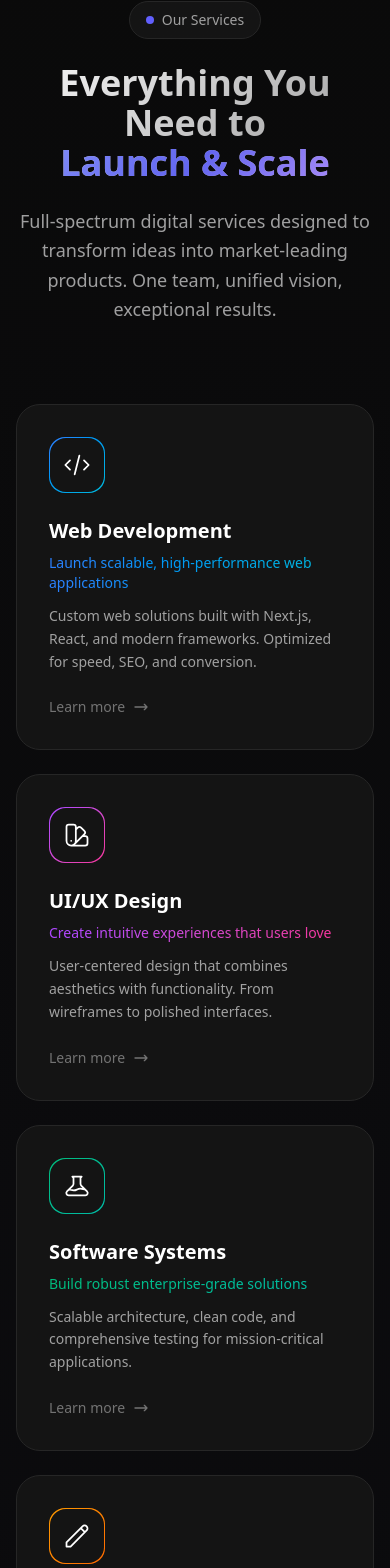
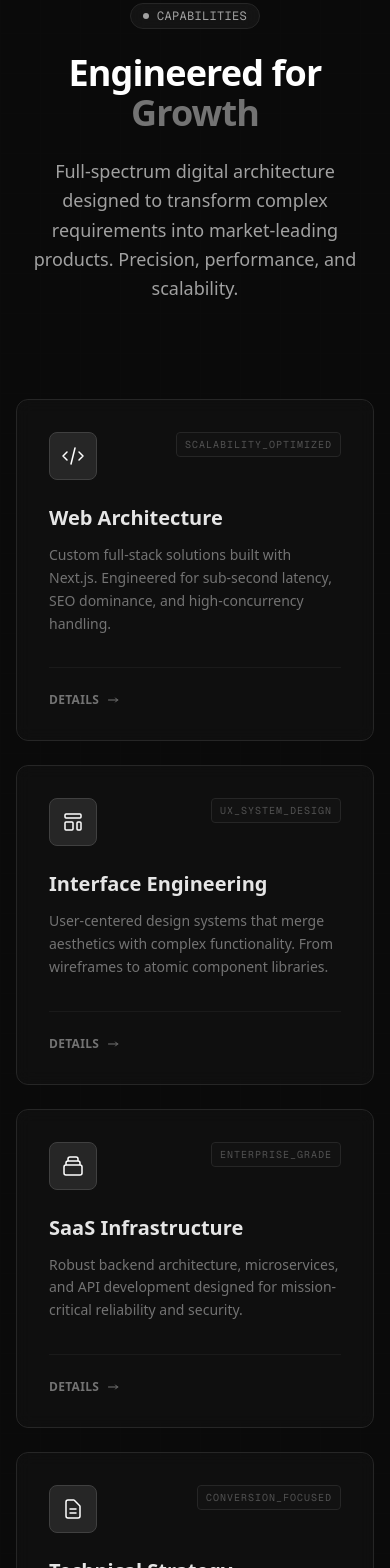
Before and after one commit to space-lance/spacelance-website, a Next.js app: page / in a window 390 px wide. Shown: the part 971-2539 px from the top of the page. Built offline with nearby package versions, Linux system fonts and the light colour scheme.

Commit message:
feat: update ServicesSection with improved service descriptions, icons, and layout; enhance responsiveness and visual design

```diff
--- a/app/components/ServicesSection.tsx
+++ b/app/components/ServicesSection.tsx
@@ -6,75 +6,68 @@ const services = [
     {
         id: 'web-dev',
         icon: (
-            <svg className="w-7 h-7" fill="none" stroke="currentColor" viewBox="0 0 24 24">
+            <svg className="w-6 h-6" fill="none" stroke="currentColor" viewBox="0 0 24 24">
                 <path strokeLinecap="round" strokeLinejoin="round" strokeWidth={1.5} d="M10 20l4-16m4 4l4 4-4 4M6 16l-4-4 4-4" />
             </svg>
         ),
-        title: 'Web Development',
-        outcome: 'Launch scalable, high-performance web applications',
-        description: 'Custom web solutions built with Next.js, React, and modern frameworks. Optimized for speed, SEO, and conversion.',
-        gradient: 'from-blue-500 to-cyan-500',
+        title: 'Web Architecture',
+        outcome: 'SCALABILITY_OPTIMIZED',
+        description: 'Custom full-stack solutions built with Next.js. Engineered for sub-second latency, SEO dominance, and high-concurrency handling.',
     },
     {
         id: 'ui-ux',
         icon: (
-            <svg className="w-7 h-7" fill="none" stroke="currentColor" viewBox="0 0 24 24">
-                <path strokeLinecap="round" strokeLinejoin="round" strokeWidth={1.5} d="M7 21a4 4 0 01-4-4V5a2 2 0 012-2h4a2 2 0 012 2v12a4 4 0 01-4 4zm0 0h12a2 2 0 002-2v-4a2 2 0 00-2-2h-2.343M11 7.343l1.657-1.657a2 2 0 012.828 0l2.829 2.829a2 2 0 010 2.828l-8.486 8.485M7 17h.01" />
+            <svg className="w-6 h-6" fill="none" stroke="currentColor" viewBox="0 0 24 24">
+                <path strokeLinecap="round" strokeLinejoin="round" strokeWidth={1.5} d="M4 5a1 1 0 011-1h14a1 1 0 011 1v2a1 1 0 01-1 1H5a1 1 0 01-1-1V5zM4 13a1 1 0 011-1h6a1 1 0 011 1v6a1 1 0 01-1 1H5a1 1 0 01-1-1v-6zM16 13a1 1 0 011-1h2a1 1 0 011 1v6a1 1 0 01-1 1h-2a1 1 0 01-1-1v-6z" />
             </svg>
         ),
-        title: 'UI/UX Design',
-        outcome: 'Create intuitive experiences that users love',
-        description: 'User-centered design that combines aesthetics with functionality. From wireframes to polished interfaces.',
-        gradient: 'from-purple-500 to-pink-500',
+        title: 'Interface Engineering',
+        outcome: 'UX_SYSTEM_DESIGN',
+        description: 'User-centered design systems that merge aesthetics with complex functionality. From wireframes to atomic component libraries.',
     },
     {
         id: 'software',
         icon: (
-            <svg className="w-7 h-7" fill="none" stroke="currentColor" viewBox="0 0 24 24">
-                <path strokeLinecap="round" strokeLinejoin="round" strokeWidth={1.5} d="M19.428 15.428a2 2 0 00-1.022-.547l-2.387-.477a6 6 0 00-3.86.517l-.318.158a6 6 0 01-3.86.517L6.05 15.21a2 2 0 00-1.806.547M8 4h8l-1 1v5.172a2 2 0 00.586 1.414l5 5c1.26 1.26.367 3.414-1.415 3.414H4.828c-1.782 0-2.674-2.154-1.414-3.414l5-5A2 2 0 009 10.172V5L8 4z" />
+            <svg className="w-6 h-6" fill="none" stroke="currentColor" viewBox="0 0 24 24">
+                <path strokeLinecap="round" strokeLinejoin="round" strokeWidth={1.5} d="M19 11H5m14 0a2 2 0 012 2v6a2 2 0 01-2 2H5a2 2 0 01-2-2v-6a2 2 0 012-2m14 0V9a2 2 0 00-2-2M5 11V9a2 2 0 012-2m0 0V5a2 2 0 012-2h6a2 2 0 012 2v2M7 7h10" />
             </svg>
         ),
-        title: 'Software Systems',
-        outcome: 'Build robust enterprise-grade solutions',
-        description: 'Scalable architecture, clean code, and comprehensive testing for mission-critical applications.',
-        gradient: 'from-emerald-500 to-teal-500',
+        title: 'SaaS Infrastructure',
+        outcome: 'ENTERPRISE_GRADE',
+        description: 'Robust backend architecture, microservices, and API development designed for mission-critical reliability and security.',
     },
     {
         id: 'content',
         icon: (
-            <svg className="w-7 h-7" fill="none" stroke="currentColor" viewBox="0 0 24 24">
-                <path strokeLinecap="round" strokeLinejoin="round" strokeWidth={1.5} d="M15.232 5.232l3.536 3.536m-2.036-5.036a2.5 2.5 0 113.536 3.536L6.5 21.036H3v-3.572L16.732 3.732z" />
+            <svg className="w-6 h-6" fill="none" stroke="currentColor" viewBox="0 0 24 24">
+                <path strokeLinecap="round" strokeLinejoin="round" strokeWidth={1.5} d="M9 12h6m-6 4h6m2 5H7a2 2 0 01-2-2V5a2 2 0 012-2h5.586a1 1 0 01.707.293l5.414 5.414a1 1 0 01.293.707V19a2 2 0 01-2 2z" />
             </svg>
         ),
-        title: 'Content Strategy',
-        outcome: 'Craft narratives that convert and engage',
-        description: 'Strategic content that resonates with your audience. Copywriting, brand voice, and digital assets.',
-        gradient: 'from-amber-500 to-orange-500',
+        title: 'Technical Strategy',
+        outcome: 'CONVERSION_FOCUSED',
+        description: 'Strategic content and positioning that translates complex technical value into clear, compelling narratives for stakeholders.',
     },
     {
         id: 'motion',
         icon: (
-            <svg className="w-7 h-7" fill="none" stroke="currentColor" viewBox="0 0 24 24">
-                <path strokeLinecap="round" strokeLinejoin="round" strokeWidth={1.5} d="M14.752 11.168l-3.197-2.132A1 1 0 0010 9.87v4.263a1 1 0 001.555.832l3.197-2.132a1 1 0 000-1.664z" />
-                <path strokeLinecap="round" strokeLinejoin="round" strokeWidth={1.5} d="M21 12a9 9 0 11-18 0 9 9 0 0118 0z" />
+            <svg className="w-6 h-6" fill="none" stroke="currentColor" viewBox="0 0 24 24">
+                <path strokeLinecap="round" strokeLinejoin="round" strokeWidth={1.5} d="M15 10l4.553-2.276A1 1 0 0121 8.618v6.764a1 1 0 01-1.447.894L15 14M5 18h8a2 2 0 002-2V8a2 2 0 00-2-2H5a2 2 0 00-2 2v8a2 2 0 002 2z" />
             </svg>
         ),
-        title: 'Motion & VFX',
-        outcome: 'Bring your vision to life with animation',
-        description: 'Dynamic motion graphics and visual effects. Professional video production and post-production.',
-        gradient: 'from-rose-500 to-red-500',
+        title: 'Interaction Design',
+        outcome: 'VISUAL_FLUIDITY',
+        description: 'High-fidelity motion graphics and micro-interactions that enhance usability without compromising application performance.',
     },
     {
         id: 'brand',
         icon: (
-            <svg className="w-7 h-7" fill="none" stroke="currentColor" viewBox="0 0 24 24">
-                <path strokeLinecap="round" strokeLinejoin="round" strokeWidth={1.5} d="M9.663 17h4.673M12 3v1m6.364 1.636l-.707.707M21 12h-1M4 12H3m3.343-5.657l-.707-.707m2.828 9.9a5 5 0 117.072 0l-.548.547A3.374 3.374 0 0014 18.469V19a2 2 0 11-4 0v-.531c0-.895-.356-1.754-.988-2.386l-.548-.547z" />
+            <svg className="w-6 h-6" fill="none" stroke="currentColor" viewBox="0 0 24 24">
+                <path strokeLinecap="round" strokeLinejoin="round" strokeWidth={1.5} d="M7 20l4-16m2 16l4-16M6 9h14M4 15h14" />
             </svg>
         ),
-        title: 'Brand Identity',
-        outcome: 'Stand out with distinctive brand presence',
-        description: 'Comprehensive branding from logo design to brand guidelines. Create lasting impressions.',
-        gradient: 'from-indigo-500 to-violet-500',
+        title: 'Brand Systems',
+        outcome: 'MARKET_POSITIONING',
+        description: 'Comprehensive identity systems designed for digital-first companies. Logos, typography, and guidelines that scale.',
     },
 ]
 
@@ -85,41 +78,37 @@ function ServiceCard({ service, index }: { service: typeof services[0]; index: n
     return (
         <motion.div
             ref={cardRef}
-            initial={{ opacity: 0, y: 30 }}
+            initial={{ opacity: 0, y: 20 }}
             animate={isInView ? { opacity: 1, y: 0 } : {}}
-            transition={{ duration: 0.6, delay: index * 0.1 }}
+            transition={{ duration: 0.5, delay: index * 0.1 }}
             className="group relative"
         >
-            <div className="absolute -inset-0.5 bg-linear-to-r opacity-0 group-hover:opacity-100 blur-xl transition-all duration-500 rounded-3xl"
-                style={{ backgroundImage: `linear-gradient(to right, var(--tw-gradient-stops))` }}
-            />
-            <div className="relative h-full bg-[#141414] border border-[#262626] rounded-3xl p-8 transition-all duration-500 group-hover:border-[#404040] group-hover:bg-[#1a1a1a] overflow-hidden">
-                {/* Gradient glow effect on hover */}
-                <div className={`absolute -top-24 -right-24 w-48 h-48 bg-linear-to-br ${service.gradient} opacity-0 group-hover:opacity-10 blur-3xl transition-opacity duration-500 rounded-full`} />
+            <div className="h-full bg-neutral-900/40 backdrop-blur-sm border border-neutral-800 rounded-xl p-8 transition-all duration-300 hover:border-neutral-600 hover:bg-neutral-900/80 hover:shadow-2xl hover:shadow-neutral-950/50 flex flex-col">
 
-                {/* Icon */}
-                <div className={`w-14 h-14 rounded-2xl bg-linear-to-br ${service.gradient} p-px mb-6`}>
-                    <div className="w-full h-full rounded-2xl bg-[#141414] group-hover:bg-[#1a1a1a] flex items-center justify-center transition-colors duration-300">
-                        <span className="text-white">{service.icon}</span>
+                {/* Header: Icon & Outcome Tag */}
+                <div className="flex justify-between items-start mb-6">
+                    <div className="w-12 h-12 rounded-lg bg-neutral-800 border border-neutral-700 flex items-center justify-center text-white group-hover:scale-110 transition-transform duration-300">
+                        {service.icon}
                     </div>
+                    <span className="text-[10px] font-mono uppercase tracking-widest text-neutral-600 bg-neutral-900/50 border border-neutral-800 px-2 py-1 rounded group-hover:text-neutral-400 group-hover:border-neutral-700 transition-colors">
+                        {service.outcome}
+                    </span>
                 </div>
 
                 {/* Content */}
-                <h3 className="text-xl font-semibold text-white mb-2 group-hover:text-gradient transition-all duration-300">
+                <h3 className="text-xl font-bold text-neutral-200 mb-3 group-hover:text-white transition-colors">
                     {service.title}
                 </h3>
-                <p className={`text-sm font-medium bg-linear-to-r ${service.gradient} bg-clip-text text-transparent mb-3`}>
-                    {service.outcome}
-                </p>
-                <p className="text-neutral-400 text-sm leading-relaxed">
+
+                <p className="text-neutral-500 text-sm leading-relaxed mb-8 flex-grow">
                     {service.description}
                 </p>
 
                 {/* Arrow indicator */}
-                <div className="mt-6 flex items-center gap-2 text-neutral-500 group-hover:text-white transition-colors duration-300">
-                    <span className="text-sm font-medium">Learn more</span>
+                <div className="flex items-center gap-2 text-neutral-500 group-hover:text-white transition-colors duration-300 mt-auto pt-6 border-t border-neutral-800/50">
+                    <span className="text-xs font-semibold uppercase tracking-wide">Details</span>
                     <motion.svg
-                        className="w-4 h-4"
+                        className="w-3 h-3"
                         fill="none"
                         stroke="currentColor"
                         viewBox="0 0 24 24"
@@ -139,69 +128,69 @@ export default function ServicesSection() {
     const isInView = useInView(sectionRef, { once: true, margin: '-100px' })
 
     return (
-        <section ref={sectionRef} className="py-32 px-4 md:px-12 lg:px-20 relative overflow-hidden">
-            {/* Background gradient */}
-            <div className="absolute inset-0 bg-linear-to-b from-transparent via-indigo-950/5 to-transparent pointer-events-none" />
+        <section id="services" ref={sectionRef} className="py-32 px-4 md:px-12 lg:px-20 relative overflow-hidden bg-neutral-950">
+            {/* Subtle Grid Background */}
+            <div className="absolute inset-0 opacity-[0.03]"
+                style={{
+                    backgroundImage: `linear-gradient(#333 1px, transparent 1px), linear-gradient(90deg, #333 1px, transparent 1px)`,
+                    backgroundSize: '40px 40px'
+                }}
+            />
 
             {/* Section header */}
-            <div className="max-w-3xl mx-auto text-center mb-20">
+            <div className="max-w-4xl mx-auto text-center mb-24 relative z-10">
                 <motion.div
-                    initial={{ opacity: 0, y: 20 }}
+                    initial={{ opacity: 0, y: 10 }}
                     animate={isInView ? { opacity: 1, y: 0 } : {}}
                     transition={{ duration: 0.6 }}
-                    className="inline-flex items-center gap-2 px-4 py-2 rounded-full border border-[#262626] bg-[#141414] mb-6"
+                    className="inline-flex items-center gap-2 px-3 py-1 rounded-full border border-neutral-800 bg-neutral-900/80 mb-6 backdrop-blur-sm"
                 >
-                    <span className="w-2 h-2 rounded-full bg-indigo-500" />
-                    <span className="text-sm text-neutral-400">Our Services</span>
+                    <span className="w-1.5 h-1.5 rounded-full bg-neutral-400" />
+                    <span className="text-xs font-mono text-neutral-400 uppercase tracking-wide">Capabilities</span>
                 </motion.div>
 
                 <motion.h2
                     initial={{ opacity: 0, y: 20 }}
                     animate={isInView ? { opacity: 1, y: 0 } : {}}
                     transition={{ duration: 0.6, delay: 0.1 }}
-                    className="text-4xl md:text-5xl lg:text-6xl font-bold text-gradient mb-6"
+                    className="text-4xl md:text-5xl lg:text-6xl font-bold text-white mb-6 tracking-tight"
                 >
-                    Everything You Need to
-                    <br />
-                    <span className="text-gradient-accent">Launch & Scale</span>
+                    Engineered for <span className="text-neutral-500">Growth</span>
                 </motion.h2>
 
                 <motion.p
                     initial={{ opacity: 0, y: 20 }}
                     animate={isInView ? { opacity: 1, y: 0 } : {}}
                     transition={{ duration: 0.6, delay: 0.2 }}
-                    className="text-neutral-400 text-lg leading-relaxed"
+                    className="text-neutral-400 text-lg leading-relaxed max-w-2xl mx-auto"
                 >
-                    Full-spectrum digital services designed to transform ideas into
-                    market-leading products. One team, unified vision, exceptional results.
+                    Full-spectrum digital architecture designed to transform complex requirements into
+                    market-leading products. Precision, performance, and scalability.
                 </motion.p>
             </div>
 
             {/* Services grid */}
-            <div className="max-w-7xl mx-auto grid grid-cols-1 md:grid-cols-2 lg:grid-cols-3 gap-6">
+            <div className="max-w-7xl mx-auto grid grid-cols-1 md:grid-cols-2 lg:grid-cols-3 gap-6 relative z-10">
                 {services.map((service, index) => (
                     <ServiceCard key={service.id} service={service} index={index} />
                 ))}
             </div>
 
-            {/* CTA */}
+            {/* Bottom CTA */}
             <motion.div
                 initial={{ opacity: 0, y: 20 }}
                 animate={isInView ? { opacity: 1, y: 0 } : {}}
-                transition={{ duration: 0.6, delay: 0.8 }}
-                className="text-center mt-16"
+                transition={{ duration: 0.6, delay: 0.6 }}
+                className="text-center mt-20 relative z-10"
             >
-                <p className="text-neutral-500 mb-4">Need something custom?</p>
-                <motion.button
-                    whileHover={{ scale: 1.02 }}
-                    whileTap={{ scale: 0.98 }}
-                    className="btn-secondary px-8 py-4 rounded-full font-semibold text-neutral-200 inline-flex items-center gap-2"
-                >
-                    Let&apos;s discuss your project
-                    <svg className="w-4 h-4" fill="none" stroke="currentColor" viewBox="0 0 24 24">
-                        <path strokeLinecap="round" strokeLinejoin="round" strokeWidth={2} d="M17 8l4 4m0 0l-4 4m4-4H3" />
-                    </svg>
-                </motion.button>
+                <div className="inline-block p-[1px] rounded-full bg-gradient-to-r from-neutral-800 via-neutral-700 to-neutral-800">
+                    <button className="px-8 py-3 rounded-full bg-neutral-950 text-white font-medium hover:bg-neutral-900 transition-colors flex items-center gap-3">
+                        View Full Tech Stack
+                        <svg className="w-4 h-4 text-neutral-500" fill="none" stroke="currentColor" viewBox="0 0 24 24">
+                            <path strokeLinecap="round" strokeLinejoin="round" strokeWidth={2} d="M14 5l7 7m0 0l-7 7m7-7H3" />
+                        </svg>
+                    </button>
+                </div>
             </motion.div>
         </section>
     )
```
